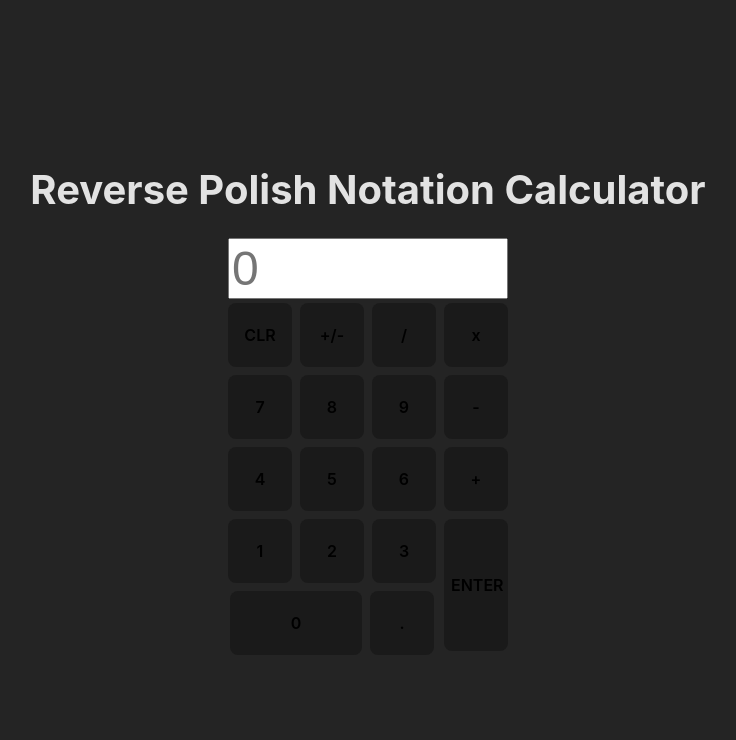
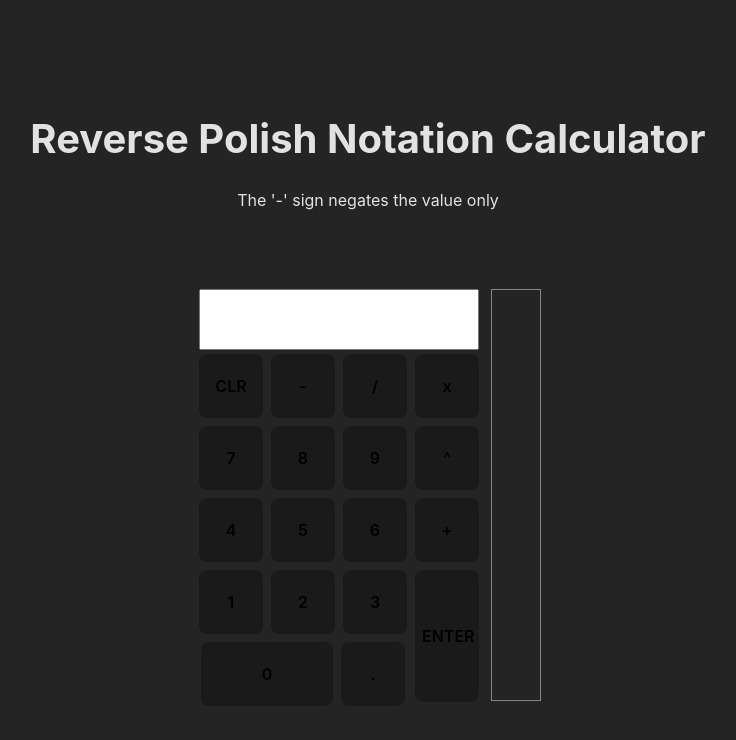
Before and after one commit to suigolicious/calculator-exercise, a React (Vite) app: page / in a window 1280 px wide. Shown: the top 740 px of the page, without its empty margins (272-1008 px from the left). Built offline with nearby package versions, Linux system fonts and the light colour scheme.

Commit message:
Setup for operators and basic stack manipulation

```diff
--- a/src/App.scss
+++ b/src/App.scss
@@ -7,8 +7,8 @@
 
 .reverse-polish-calculator {
   display: flex;
-  flex-direction: column;
-  align-items: center;
+  flex-direction: row;
+  justify-content: center;
 
   .row-bottom {
     display: flex;
@@ -29,4 +29,13 @@
       }
     }
   }
+
+  .stack {
+    border: 1px solid rgb(133, 133, 133);
+    margin-left: 0.5rem;
+    flex-direction: column;
+    font-size: 1.5rem;
+    width: 3rem;
+    margin-bottom: 0.55rem;
+  }
 }
--- a/src/App.tsx
+++ b/src/App.tsx
@@ -2,57 +2,98 @@ import { FormEvent, useState } from 'react'
 import './App.scss'
 
 function App() {
-  const [activeValue, setActiveValue] = useState('');
+  const [activeValue, setActiveValue] = useState<string>('');
+  const [stack, setStack] = useState<string[]>([]);
 
-  const handleButtonClicked = (e: FormEvent<HTMLButtonElement>) => {
+  const handleNumberClicked = (e: FormEvent<HTMLButtonElement>) => {
     setActiveValue(e.currentTarget.innerText);
+  };
+
+  const handleOperatorClicked = (e: FormEvent<HTMLButtonElement>) => {
+    const operator = e.currentTarget.innerText;
+
+    // grab number(s) from stack to run calculation
+
+    switch (operator) {
+      case "-":
+      // do negative
+      case "+":
+      // do addition
+      case "x":
+      // do multiplication
+      case "/":
+      // do division
+      case "^":
+      // do exponent
+
+      // default: TODO for keyboard input
+    }
+  };
+
+  const handleStackOperatorClicked = (e: FormEvent<HTMLButtonElement>) => {
+    const stackOperator = e.currentTarget.innerText;
+    switch (stackOperator) {
+      case "CLR":
+      // clear active OR move stack to active
+      case "ENTER":
+        // put number into stack and erase active field
+        setStack([activeValue, ...stack]);
+        setActiveValue('');
+    }
   };
 
   return (
     <>
       <h1>Reverse Polish Notation Calculator</h1>
+      <h2>The '-' sign negates the value only</h2>
       <div className="reverse-polish-calculator">
+        <div className='calculator'>
           <input
             type='text'
-          placeholder='0'
             value={activeValue}
             onChange={() => { }} // to do for typing on keyboard
           />
           <div className='row'>
-          <button type='button' onClick={(e) => handleButtonClicked(e)}>CLR</button>
-          <button type='button' onClick={(e) => handleButtonClicked(e)}>+/-</button>
-          <button type='button' onClick={(e) => handleButtonClicked(e)}>/</button>
-          <button type='button' onClick={(e) => handleButtonClicked(e)}>x</button>
+            <button type='button' onClick={(e) => handleStackOperatorClicked(e)}>CLR</button>
+            <button type='button' onClick={(e) => handleOperatorClicked(e)}>-</button>
+            <button type='button' onClick={(e) => handleOperatorClicked(e)}>/</button>
+            <button type='button' onClick={(e) => handleOperatorClicked(e)}>x</button>
           </div>
           <div className='row'>
-          <button type='button' onClick={(e) => handleButtonClicked(e)}>7</button>
-          <button type='button' onClick={(e) => handleButtonClicked(e)}>8</button>
-          <button type='button' onClick={(e) => handleButtonClicked(e)}>9</button>
-          <button type='button' onClick={(e) => handleButtonClicked(e)}>-</button>
+            <button type='button' onClick={(e) => handleNumberClicked(e)}>7</button>
+            <button type='button' onClick={(e) => handleNumberClicked(e)}>8</button>
+            <button type='button' onClick={(e) => handleNumberClicked(e)}>9</button>
+            <button type='button' onClick={(e) => handleOperatorClicked(e)}>^</button>
           </div>
           <div className='row'>
-          <button type='button' onClick={(e) => handleButtonClicked(e)}>4</button>
-          <button type='button' onClick={(e) => handleButtonClicked(e)}>5</button>
-          <button type='button' onClick={(e) => handleButtonClicked(e)}>6</button>
-          <button type='button' onClick={(e) => handleButtonClicked(e)}>+</button>
+            <button type='button' onClick={(e) => handleNumberClicked(e)}>4</button>
+            <button type='button' onClick={(e) => handleNumberClicked(e)}>5</button>
+            <button type='button' onClick={(e) => handleNumberClicked(e)}>6</button>
+            <button type='button' onClick={(e) => handleOperatorClicked(e)}>+</button>
           </div>
           <div className='row-bottom'>
             <div className='numeric-bottom-buttons'>
               <div className='row-1'>
-              <button type='button' onClick={(e) => handleButtonClicked(e)}>1</button>
-              <button type='button' onClick={(e) => handleButtonClicked(e)}>2</button>
-              <button type='button' onClick={(e) => handleButtonClicked(e)}>3</button>
+                <button type='button' onClick={(e) => handleNumberClicked(e)}>1</button>
+                <button type='button' onClick={(e) => handleNumberClicked(e)}>2</button>
+                <button type='button' onClick={(e) => handleNumberClicked(e)}>3</button>
               </div>
               <div className='row-2'>
                 <span className='wider-button'>
-                <button type='button' onClick={(e) => handleButtonClicked(e)}>0</button>
+                  <button type='button' onClick={(e) => handleNumberClicked(e)}>0</button>
                 </span>
-              <button type='button' onClick={(e) => handleButtonClicked(e)}>.</button>
+                <button type='button' onClick={(e) => handleNumberClicked(e)}>.</button>
               </div>
             </div>
             <div className='taller-button'>
-            <button type='button' onClick={(e) => handleButtonClicked(e)}>ENTER</button>
+              <button type='button' onClick={(e) => handleStackOperatorClicked(e)}>ENTER</button>
             </div>
+          </div>
+        </div>
+        <div className='stack'>
+          {stack.map((number, index) => {
+            return <div key={index}>{number}</div>
+          })}
         </div>
       </div>
     </>
--- a/src/index.css
+++ b/src/index.css
@@ -26,9 +26,16 @@ h1 {
   line-height: 1.1;
 }
 
+h2 {
+  padding-bottom: 4rem;
+  font-weight: 400;
+  font-size: 1rem;
+}
+
 input {
   font-size: 3rem;
   width: 17rem;
+  text-align: center;
 }
 
 button {
```
Lines whose indentation alone changed are shown as unchanged.
